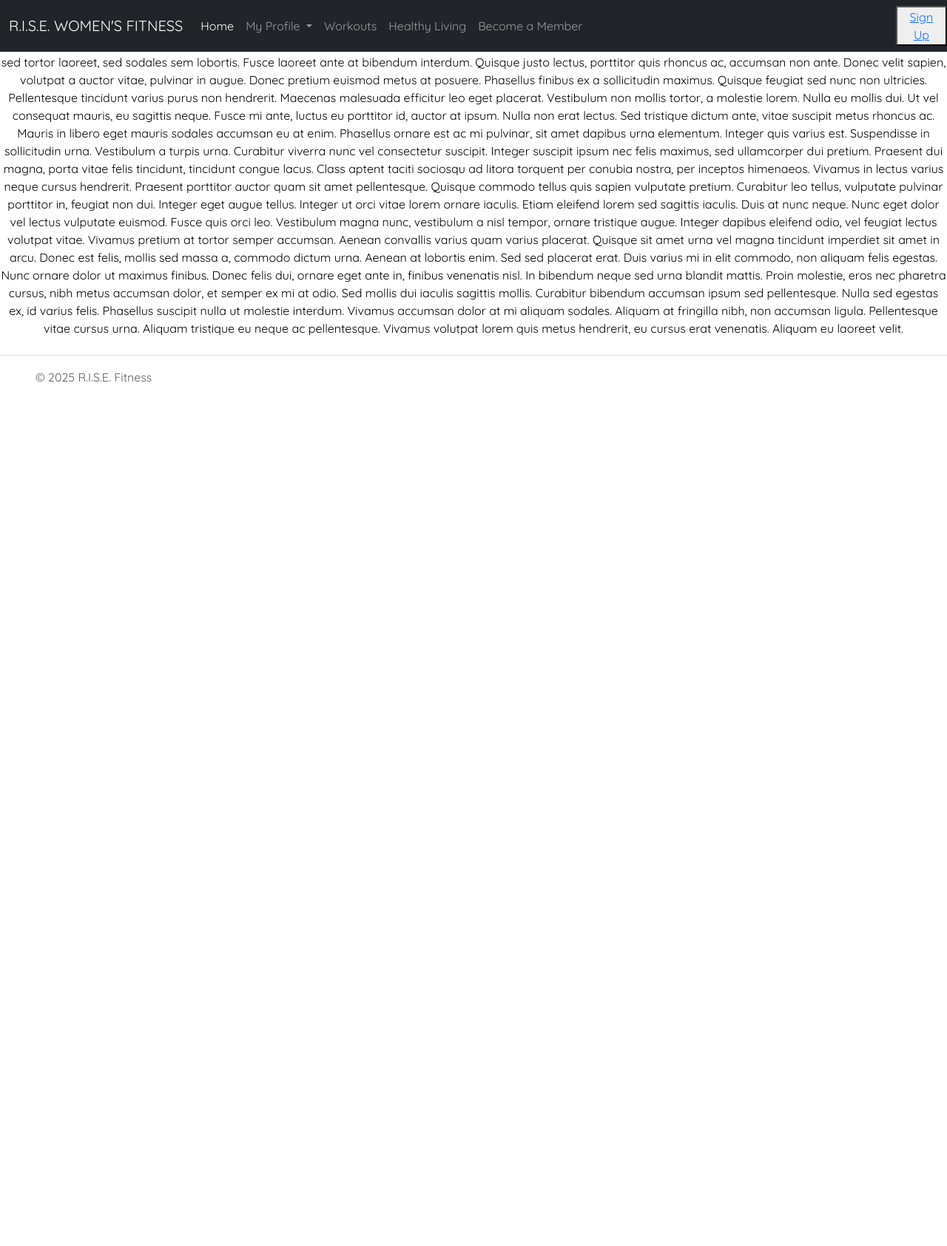
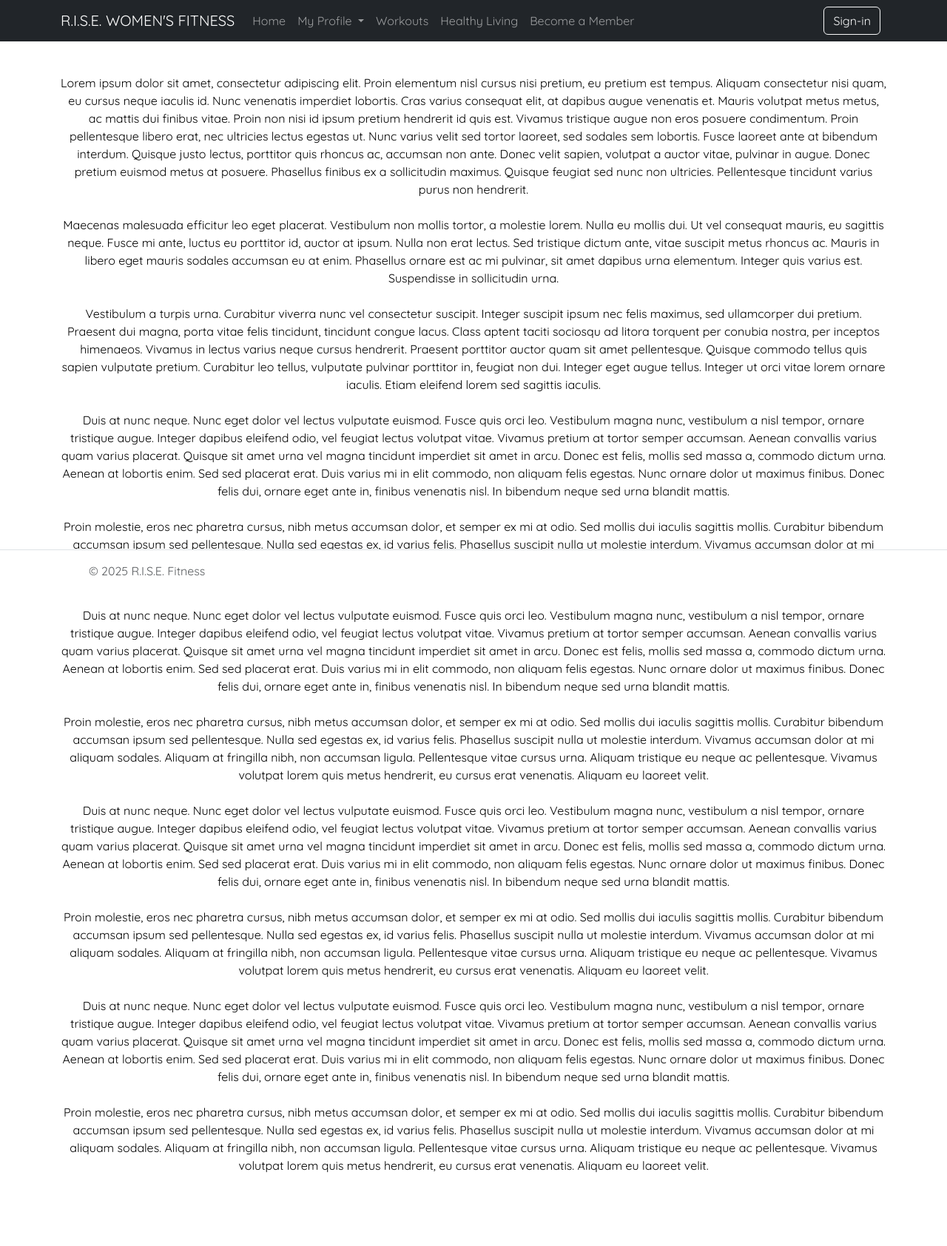
Before and after one commit to emilyryalls/git_final_project, a Flask app: page / in a window 1280 px wide. Shown: the whole page at 74% size. Before the commit the page ends 517 px from the top, so only its background shows below. Run offline with Flask 3, Linux system fonts and the light colour scheme; some libraries are stand-ins or nearby versions.

Commit message:
Edited layout and style

```diff
--- a/application/static/main_styles.css
+++ b/application/static/main_styles.css
@@ -1,6 +1,26 @@
 @import url('https://fonts.googleapis.com/css2?family=DM+Serif+Display:ital@0;1&family=Quicksand:wght@300..700&display=swap');
 
 /* LAYOUT.HTML */
+
+html, body {
+    height: 100%;
+}
+
+body {
+    padding-top: 100px;
+    font-family: 'Quicksand', sans-serif;
+    font-weight: 400;
+    color: black;
+    text-align: center;
+    font-size: 12;
+    background-color: white;
+    display: flex;
+    flex-direction: column;
+    }
+
+main {
+    flex: 1;
+}
 
 title {
     text-transform: capitalize;
@@ -15,14 +35,7 @@ h1 {
     background-color: white;
     }
 
-body {
-    font-family: 'Quicksand', sans-serif;
-    font-weight: 400;
-    color: black;
-    text-align: center;
-    font-size: 12;
-    background-color: white;
-    }
+
 
 footer {
     font-family: 'Quicksand', sans-serif;
--- a/application/templates/home.html
+++ b/application/templates/home.html
@@ -1,16 +1,27 @@
 {% extends "layout.html" %}
 {% block body_content %}
-<p>
-            Lorem ipsum dolor sit amet, consectetur adipiscing elit. Proin elementum nisl cursus nisi pretium, eu pretium est tempus. Aliquam consectetur nisi quam, eu cursus neque iaculis id. Nunc venenatis imperdiet lobortis. Cras varius consequat elit, at dapibus augue venenatis et. Mauris volutpat metus metus, ac mattis dui finibus vitae. Proin non nisi id ipsum pretium hendrerit id quis est. Vivamus tristique augue non eros posuere condimentum. Proin pellentesque libero erat, nec ultricies lectus egestas ut. Nunc varius velit sed tortor laoreet, sed sodales sem lobortis. Fusce laoreet ante at bibendum interdum. Quisque justo lectus, porttitor quis rhoncus ac, accumsan non ante. Donec velit sapien, volutpat a auctor vitae, pulvinar in augue. Donec pretium euismod metus at posuere. Phasellus finibus ex a sollicitudin maximus. Quisque feugiat sed nunc non ultricies. Pellentesque tincidunt varius purus non hendrerit.
-
-Maecenas malesuada efficitur leo eget placerat. Vestibulum non mollis tortor, a molestie lorem. Nulla eu mollis dui. Ut vel consequat mauris, eu sagittis neque. Fusce mi ante, luctus eu porttitor id, auctor at ipsum. Nulla non erat lectus. Sed tristique dictum ante, vitae suscipit metus rhoncus ac. Mauris in libero eget mauris sodales accumsan eu at enim. Phasellus ornare est ac mi pulvinar, sit amet dapibus urna elementum. Integer quis varius est. Suspendisse in sollicitudin urna.
-
-Vestibulum a turpis urna. Curabitur viverra nunc vel consectetur suscipit. Integer suscipit ipsum nec felis maximus, sed ullamcorper dui pretium. Praesent dui magna, porta vitae felis tincidunt, tincidunt congue lacus. Class aptent taciti sociosqu ad litora torquent per conubia nostra, per inceptos himenaeos. Vivamus in lectus varius neque cursus hendrerit. Praesent porttitor auctor quam sit amet pellentesque. Quisque commodo tellus quis sapien vulputate pretium. Curabitur leo tellus, vulputate pulvinar porttitor in, feugiat non dui. Integer eget augue tellus. Integer ut orci vitae lorem ornare iaculis. Etiam eleifend lorem sed sagittis iaculis.
-
-Duis at nunc neque. Nunc eget dolor vel lectus vulputate euismod. Fusce quis orci leo. Vestibulum magna nunc, vestibulum a nisl tempor, ornare tristique augue. Integer dapibus eleifend odio, vel feugiat lectus volutpat vitae. Vivamus pretium at tortor semper accumsan. Aenean convallis varius quam varius placerat. Quisque sit amet urna vel magna tincidunt imperdiet sit amet in arcu. Donec est felis, mollis sed massa a, commodo dictum urna. Aenean at lobortis enim. Sed sed placerat erat. Duis varius mi in elit commodo, non aliquam felis egestas. Nunc ornare dolor ut maximus finibus. Donec felis dui, ornare eget ante in, finibus venenatis nisl. In bibendum neque sed urna blandit mattis.
-
-Proin molestie, eros nec pharetra cursus, nibh metus accumsan dolor, et semper ex mi at odio. Sed mollis dui iaculis sagittis mollis. Curabitur bibendum accumsan ipsum sed pellentesque. Nulla sed egestas ex, id varius felis. Phasellus suscipit nulla ut molestie interdum. Vivamus accumsan dolor at mi aliquam sodales. Aliquam at fringilla nibh, non accumsan ligula. Pellentesque vitae cursus urna. Aliquam tristique eu neque ac pellentesque. Vivamus volutpat lorem quis metus hendrerit, eu cursus erat venenatis. Aliquam eu laoreet velit.
-        </p>
+    <p>Lorem ipsum dolor sit amet, consectetur adipiscing elit. Proin elementum nisl cursus nisi pretium, eu pretium est tempus. Aliquam consectetur nisi quam, eu cursus neque iaculis id. Nunc venenatis imperdiet lobortis. Cras varius consequat elit, at dapibus augue venenatis et. Mauris volutpat metus metus, ac mattis dui finibus vitae. Proin non nisi id ipsum pretium hendrerit id quis est. Vivamus tristique augue non eros posuere condimentum. Proin pellentesque libero erat, nec ultricies lectus egestas ut. Nunc varius velit sed tortor laoreet, sed sodales sem lobortis. Fusce laoreet ante at bibendum interdum. Quisque justo lectus, porttitor quis rhoncus ac, accumsan non ante. Donec velit sapien, volutpat a auctor vitae, pulvinar in augue. Donec pretium euismod metus at posuere. Phasellus finibus ex a sollicitudin maximus. Quisque feugiat sed nunc non ultricies. Pellentesque tincidunt varius purus non hendrerit.
+    <br>    <br>
+    Maecenas malesuada efficitur leo eget placerat. Vestibulum non mollis tortor, a molestie lorem. Nulla eu mollis dui. Ut vel consequat mauris, eu sagittis neque. Fusce mi ante, luctus eu porttitor id, auctor at ipsum. Nulla non erat lectus. Sed tristique dictum ante, vitae suscipit metus rhoncus ac. Mauris in libero eget mauris sodales accumsan eu at enim. Phasellus ornare est ac mi pulvinar, sit amet dapibus urna elementum. Integer quis varius est. Suspendisse in sollicitudin urna.
+    <br>    <br>
+    Vestibulum a turpis urna. Curabitur viverra nunc vel consectetur suscipit. Integer suscipit ipsum nec felis maximus, sed ullamcorper dui pretium. Praesent dui magna, porta vitae felis tincidunt, tincidunt congue lacus. Class aptent taciti sociosqu ad litora torquent per conubia nostra, per inceptos himenaeos. Vivamus in lectus varius neque cursus hendrerit. Praesent porttitor auctor quam sit amet pellentesque. Quisque commodo tellus quis sapien vulputate pretium. Curabitur leo tellus, vulputate pulvinar porttitor in, feugiat non dui. Integer eget augue tellus. Integer ut orci vitae lorem ornare iaculis. Etiam eleifend lorem sed sagittis iaculis.
+    <br>    <br>
+    Duis at nunc neque. Nunc eget dolor vel lectus vulputate euismod. Fusce quis orci leo. Vestibulum magna nunc, vestibulum a nisl tempor, ornare tristique augue. Integer dapibus eleifend odio, vel feugiat lectus volutpat vitae. Vivamus pretium at tortor semper accumsan. Aenean convallis varius quam varius placerat. Quisque sit amet urna vel magna tincidunt imperdiet sit amet in arcu. Donec est felis, mollis sed massa a, commodo dictum urna. Aenean at lobortis enim. Sed sed placerat erat. Duis varius mi in elit commodo, non aliquam felis egestas. Nunc ornare dolor ut maximus finibus. Donec felis dui, ornare eget ante in, finibus venenatis nisl. In bibendum neque sed urna blandit mattis.
+    <br>    <br>
+    Proin molestie, eros nec pharetra cursus, nibh metus accumsan dolor, et semper ex mi at odio. Sed mollis dui iaculis sagittis mollis. Curabitur bibendum accumsan ipsum sed pellentesque. Nulla sed egestas ex, id varius felis. Phasellus suscipit nulla ut molestie interdum. Vivamus accumsan dolor at mi aliquam sodales. Aliquam at fringilla nibh, non accumsan ligula. Pellentesque vitae cursus urna. Aliquam tristique eu neque ac pellentesque. Vivamus volutpat lorem quis metus hendrerit, eu cursus erat venenatis. Aliquam eu laoreet velit.
+        <br>    <br>
+    Duis at nunc neque. Nunc eget dolor vel lectus vulputate euismod. Fusce quis orci leo. Vestibulum magna nunc, vestibulum a nisl tempor, ornare tristique augue. Integer dapibus eleifend odio, vel feugiat lectus volutpat vitae. Vivamus pretium at tortor semper accumsan. Aenean convallis varius quam varius placerat. Quisque sit amet urna vel magna tincidunt imperdiet sit amet in arcu. Donec est felis, mollis sed massa a, commodo dictum urna. Aenean at lobortis enim. Sed sed placerat erat. Duis varius mi in elit commodo, non aliquam felis egestas. Nunc ornare dolor ut maximus finibus. Donec felis dui, ornare eget ante in, finibus venenatis nisl. In bibendum neque sed urna blandit mattis.
+    <br>    <br>
+    Proin molestie, eros nec pharetra cursus, nibh metus accumsan dolor, et semper ex mi at odio. Sed mollis dui iaculis sagittis mollis. Curabitur bibendum accumsan ipsum sed pellentesque. Nulla sed egestas ex, id varius felis. Phasellus suscipit nulla ut molestie interdum. Vivamus accumsan dolor at mi aliquam sodales. Aliquam at fringilla nibh, non accumsan ligula. Pellentesque vitae cursus urna. Aliquam tristique eu neque ac pellentesque. Vivamus volutpat lorem quis metus hendrerit, eu cursus erat venenatis. Aliquam eu laoreet velit.
+        <br>    <br>
+    Duis at nunc neque. Nunc eget dolor vel lectus vulputate euismod. Fusce quis orci leo. Vestibulum magna nunc, vestibulum a nisl tempor, ornare tristique augue. Integer dapibus eleifend odio, vel feugiat lectus volutpat vitae. Vivamus pretium at tortor semper accumsan. Aenean convallis varius quam varius placerat. Quisque sit amet urna vel magna tincidunt imperdiet sit amet in arcu. Donec est felis, mollis sed massa a, commodo dictum urna. Aenean at lobortis enim. Sed sed placerat erat. Duis varius mi in elit commodo, non aliquam felis egestas. Nunc ornare dolor ut maximus finibus. Donec felis dui, ornare eget ante in, finibus venenatis nisl. In bibendum neque sed urna blandit mattis.
+    <br>    <br>
+    Proin molestie, eros nec pharetra cursus, nibh metus accumsan dolor, et semper ex mi at odio. Sed mollis dui iaculis sagittis mollis. Curabitur bibendum accumsan ipsum sed pellentesque. Nulla sed egestas ex, id varius felis. Phasellus suscipit nulla ut molestie interdum. Vivamus accumsan dolor at mi aliquam sodales. Aliquam at fringilla nibh, non accumsan ligula. Pellentesque vitae cursus urna. Aliquam tristique eu neque ac pellentesque. Vivamus volutpat lorem quis metus hendrerit, eu cursus erat venenatis. Aliquam eu laoreet velit.
+   <br>    <br>
+    Duis at nunc neque. Nunc eget dolor vel lectus vulputate euismod. Fusce quis orci leo. Vestibulum magna nunc, vestibulum a nisl tempor, ornare tristique augue. Integer dapibus eleifend odio, vel feugiat lectus volutpat vitae. Vivamus pretium at tortor semper accumsan. Aenean convallis varius quam varius placerat. Quisque sit amet urna vel magna tincidunt imperdiet sit amet in arcu. Donec est felis, mollis sed massa a, commodo dictum urna. Aenean at lobortis enim. Sed sed placerat erat. Duis varius mi in elit commodo, non aliquam felis egestas. Nunc ornare dolor ut maximus finibus. Donec felis dui, ornare eget ante in, finibus venenatis nisl. In bibendum neque sed urna blandit mattis.
+    <br>    <br>
+    Proin molestie, eros nec pharetra cursus, nibh metus accumsan dolor, et semper ex mi at odio. Sed mollis dui iaculis sagittis mollis. Curabitur bibendum accumsan ipsum sed pellentesque. Nulla sed egestas ex, id varius felis. Phasellus suscipit nulla ut molestie interdum. Vivamus accumsan dolor at mi aliquam sodales. Aliquam at fringilla nibh, non accumsan ligula. Pellentesque vitae cursus urna. Aliquam tristique eu neque ac pellentesque. Vivamus volutpat lorem quis metus hendrerit, eu cursus erat venenatis. Aliquam eu laoreet velit.
+    </p>
 
 
 {% endblock %}
--- a/application/templates/layout.html
+++ b/application/templates/layout.html
@@ -4,23 +4,22 @@
     <meta charset="UTF-8">
     <meta name="viewport" content="width=device-width, initial-scale=1.0">
     <!-- Bootstrap CSS -->
-    <link href="https://cdn.jsdelivr.net/npm/bootstrap@5.3.3/dist/css/bootstrap.min.css" rel="stylesheet" integrity="sha384-QWTKZyjpPEjISv5WaRU9OFeRpok6YctnYmDr5pNlyT2bRjXh0JMhjY6hW+ALEwIH" crossorigin="anonymous">
+    <link href="https://cdn.jsdelivr.net/npm/bootstrap@5.3.5/dist/css/bootstrap.min.css" rel="stylesheet" integrity="sha384-SgOJa3DmI69IUzQ2PVdRZhwQ+dy64/BUtbMJw1MZ8t5HZApcHrRKUc4W0kG879m7" crossorigin="anonymous">
     <link rel="stylesheet" href="/static/main_styles.css">
 
     <title>R.I.S.E Fitness</title>
 </head>
 <body>
     <nav class="navbar navbar-expand-md navbar-dark fixed-top bg-dark">
-        <div class="container-fluid">
-          <a class="navbar-brand" href="#">R.I.S.E. WOMEN'S FITNESS
-        </a>
+        <div class="container">
+          <a class="navbar-brand" href="#">R.I.S.E. WOMEN'S FITNESS</a>
           <button class="navbar-toggler" type="button" data-bs-toggle="collapse" data-bs-target="#navbarCollapse" aria-controls="navbarCollapse" aria-expanded="false" aria-label="Toggle navigation">
             <span class="navbar-toggler-icon"></span>
           </button>
           <div class="collapse navbar-collapse" id="navbarCollapse">
             <ul class="navbar-nav me-auto mb-2 mb-md-0">
               <li class="nav-item">
-                <a class="nav-link active" aria-current="page" href="/">Home</a>
+                <a class="nav-link" aria-current="page" href="/">Home</a>
               </li>
               <li class="nav-item dropdown">
                   <a class="nav-link dropdown-toggle" href="/profile" role="button" data-bs-toggle="dropdown" aria-expanded="false">
@@ -42,45 +41,35 @@
                 <a class="nav-link" href="/membership">Become a Member</a>
               </li>
             </ul>
-
+          </div>
+          <div class="text-end">
+              <button type="button" class="btn btn-outline-light me-2">Sign-in</button>
+              <!-- <button type="button" class="btn btn-warning">Sign-in</button> -->
           </div>
         </div>
-        <div>
-            <button class="login-btn">
-                <a href="/signup"><i class='bx bxs-castle bx-burst-hover'></i>Sign Up</a>
-            </button>
-            </div>
       </nav>
-    <section>
+    <main>
+        <div  class="container">
             {% block body_content %}
             {% endblock %}
-    </section>
-    <footer class="d-flex flex-wrap justify-content-between align-items-center py-3 my-4 border-top">
+        </div>
+    </main>
+
+    <footer class="sticky-bottom d-flex flex-wrap justify-content-between align-items-center py-3 my-4 border-top">
+        <div class="container">
             <div class="col-md-4 d-flex align-items-center">
               <a href="/" class="mb-3 me-2 mb-md-0 text-body-secondary text-decoration-none lh-1">
                 <svg class="bi" width="30" height="24"><use xlink:href="#bootstrap"/></svg>
               </a>
               <span class="mb-3 mb-md-0 text-body-secondary">&copy; 2025 R.I.S.E. Fitness</span>
             </div>
-
-        <ul class="nav col-md-4 justify-content-end list-unstyled d-flex">
-          <li class="ms-3"><a class="text-body-secondary" href="#"><svg class="bi" width="24" height="24"><use xlink:href="#twitter"/></svg></a></li>
-          <li class="ms-3"><a class="text-body-secondary" href="#"><svg class="bi" width="24" height="24"><use xlink:href="#instagram"/></svg></a></li>
-          <li class="ms-3"><a class="text-body-secondary" href="#"><svg class="bi" width="24" height="24"><use xlink:href="#facebook"/></svg></a></li>
-        </ul>
-
-
+<!--    <ul class="nav col-md-4 justify-content-end list-unstyled d-flex">-->
+<!--            <li><a href="/" class="d-flex align-items-center mb-3 link-body-emphasis text-decoration-none" aria-label="Bootstrap">-->
+<!--instagram      </a>-->
+<!--          </li> </ul>-->
+        </div>
     </footer>
 
-    <script src="https://cdn.jsdelivr.net/npm/bootstrap@5.3.3/dist/js/bootstrap.bundle.min.js" integrity="sha384-YvpcrYf0tY3lHB60NNkmXc5s9fDVZLESaAA55NDzOxhy9GkcIdslK1eN7N6jIeHz" crossorigin="anonymous"></script>
-    <!-- jQuery (necessary for Bootstrap's JavaScript plugins) -->
-    <script src="https://code.jquery.com/jquery-3.6.0.min.js"></script>
-
-    <!-- Popper.js (necessary for Bootstrap 4's dropdowns) -->
-    <script src="https://cdn.jsdelivr.net/npm/@popperjs/core@2.9.2/dist/umd/popper.min.js"></script>
-
-    <!-- Bootstrap JS -->
-    <script src="https://stackpath.bootstrapcdn.com/bootstrap/4.5.2/js/bootstrap.min.js"></script>
-
+    <script src="https://cdn.jsdelivr.net/npm/bootstrap@5.3.5/dist/js/bootstrap.bundle.min.js" integrity="sha384-k6d4wzSIapyDyv1kpU366/PK5hCdSbCRGRCMv+eplOQJWyd1fbcAu9OCUj5zNLiq" crossorigin="anonymous"></script>
 </body>
 </html>
```
Lines whose indentation alone changed are shown as unchanged.
